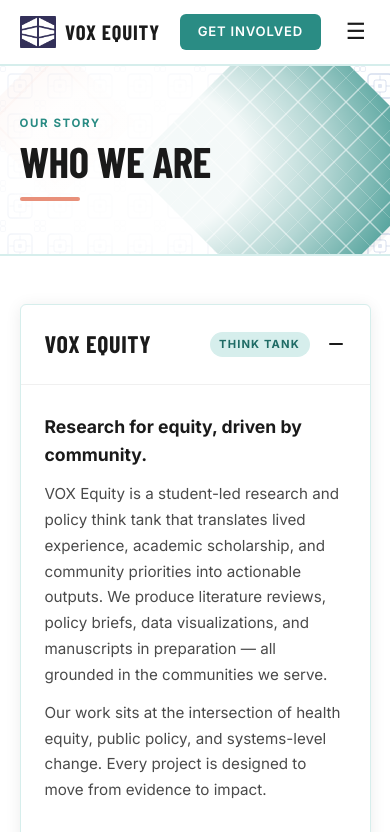
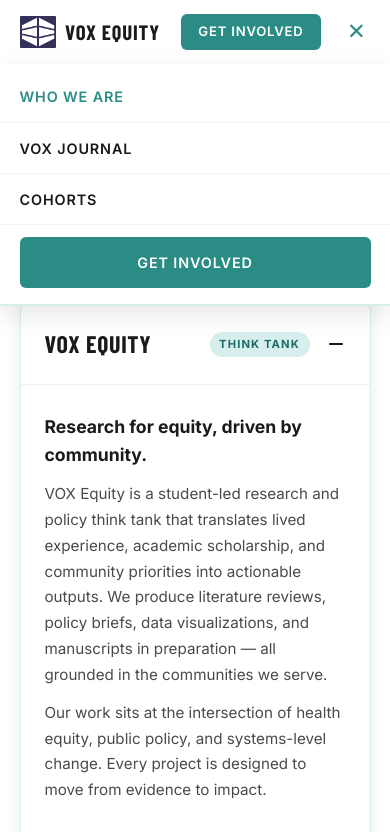
Before and after one commit to jamesq2800/VOX-Website, a plain HTML site: page who-we-are.html in a window 390 px wide. Both pictures are taken after a click on the button "Open menu". Shown: the top 832 px of the page. Drawn offline with nearby package versions, Linux system fonts and the light colour scheme; a web font is replaced by a local one.

Commit message:
Mobile responsiveness: nav + layout fixes (who-we-are.html)

```diff
--- a/who-we-are.html
+++ b/who-we-are.html
@@ -17,13 +17,19 @@
       <img src="assets/vox-icon.png" alt="VOX Equity mark" />
       <span>VOX Equity</span>
     </a>
-    <nav>
+        <nav>
       <a href="who-we-are.html" class="active">Who We Are</a>
       <a href="vox-journal.html">VOX Journal</a>
       <a href="cohorts.html">Cohorts</a>
       <a class="nav-button" href="index.html#contact">Get Involved</a>
     </nav>
-    <button class="nav-toggle" aria-label="Open menu">&#9776;</button>
+    <button class="nav-toggle" aria-label="Open menu" aria-expanded="false">&#9776;</button>
+    <div class="mobile-nav" id="mobile-nav">
+      <a href="who-we-are.html" class="active">Who We Are</a>
+      <a href="vox-journal.html">VOX Journal</a>
+      <a href="cohorts.html">Cohorts</a>
+      <a class="nav-button" href="index.html#contact">Get Involved</a>
+    </div>
   </header>
 
   <main>
@@ -185,5 +191,32 @@
     <p>VOX Equity · The think tank of Voices of Equity</p>
   </footer>
 
+  <script>
+    (function() {
+      var toggle = document.querySelector('.nav-toggle');
+      var header = document.querySelector('.site-header');
+      var mobileLinks = document.querySelectorAll('.mobile-nav a');
+      if (!toggle) return;
+      toggle.addEventListener('click', function() {
+        var open = header.classList.toggle('nav-open');
+        toggle.setAttribute('aria-expanded', open);
+        toggle.innerHTML = open ? '&#10005;' : '&#9776;';
+      });
+      mobileLinks.forEach(function(link) {
+        link.addEventListener('click', function() {
+          header.classList.remove('nav-open');
+          toggle.setAttribute('aria-expanded', 'false');
+          toggle.innerHTML = '&#9776;';
+        });
+      });
+      document.addEventListener('click', function(e) {
+        if (!header.contains(e.target)) {
+          header.classList.remove('nav-open');
+          toggle.setAttribute('aria-expanded', 'false');
+          toggle.innerHTML = '&#9776;';
+        }
+      });
+    })();
+  </script>
 </body>
 </html>
```
